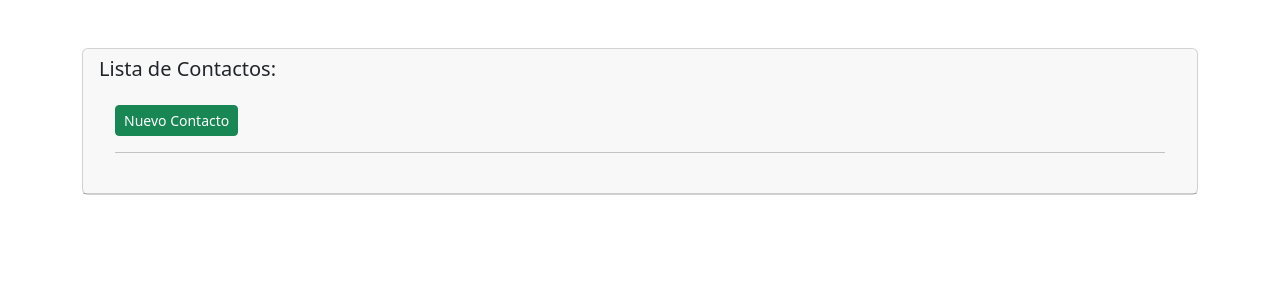
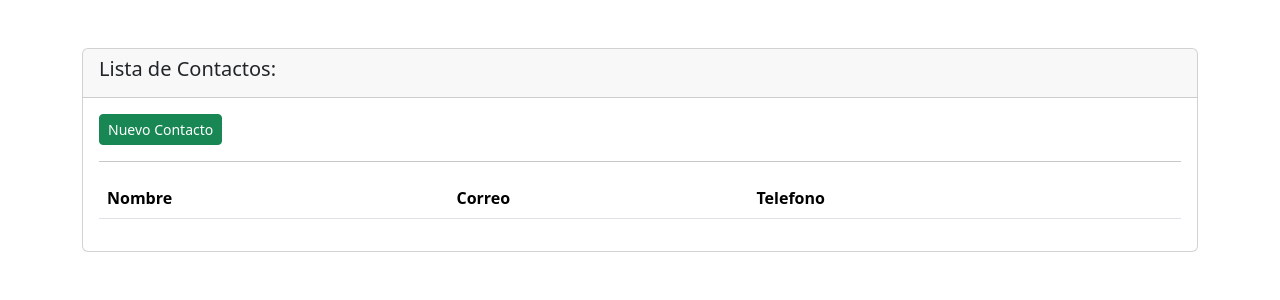
Before and after one commit to migueldeltorodev/ListaContactos, a React (Vite) app in the folder listacontactos.client/: page / in a window 1280 px wide. Shown: the top 300 px of the page. Built offline with nearby package versions, Linux system fonts and the light colour scheme.

Commit message:
Adding a new component

```diff
--- a/listacontactos.client/src/App.jsx
+++ b/listacontactos.client/src/App.jsx
@@ -1,4 +1,5 @@
 import React from "react";
+import TableContactos from "./components/TableContactos";
 
 import {
   Col,
@@ -18,13 +19,14 @@ function App() {
           <Card>
             <CardHeader>
               <h5>Lista de Contactos:</h5>
-              <CardBody>
-                <Button size="sm" color="success">
-                  Nuevo Contacto
-                </Button>
-                <hr></hr>
-              </CardBody>
             </CardHeader>
+            <CardBody>
+              <Button size="sm" color="success">
+                Nuevo Contacto
+              </Button>
+              <hr></hr>
+              <TableContactos></TableContactos>
+            </CardBody>
           </Card>
         </Col>
       </Row>
--- /dev/null
+++ b/listacontactos.client/src/components/TableContactos.jsx
@@ -0,0 +1,20 @@
+import React from "react";
+import { Table } from "reactstrap";
+
+function TableContactos() {
+  return (
+    <Table striped responsive>
+      <thead>
+        <tr>
+          <th>Nombre</th>
+          <th>Correo</th>
+          <th>Telefono</th>
+          <th></th>
+        </tr>
+      </thead>
+      <tbody></tbody>
+    </Table>
+  );
+}
+
+export default TableContactos;
```
Also changed, not shown: listacontactos.client/src/components/Table.jsx (deleted, +0 -16 lines).
